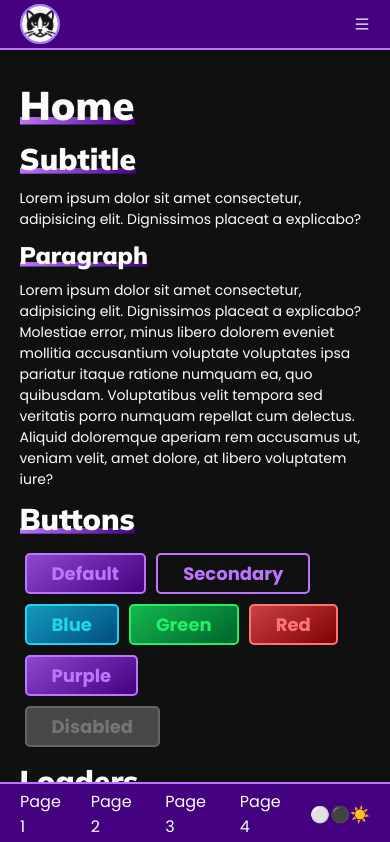
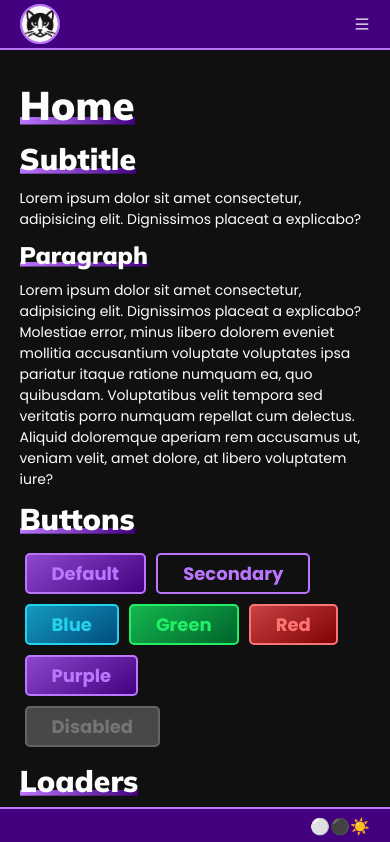
Before and after one commit to irenealcaine/template-navbar, a React (Create React App) app: page / in a window 390 px wide. Shown: the top 842 px of the page. Built offline with nearby package versions, Linux system fonts and the light colour scheme.

Commit message:
Update Footer.scss

```diff
--- a/src/Components/Footer/Footer.scss
+++ b/src/Components/Footer/Footer.scss
@@ -78,3 +78,11 @@
     }
   }
 }
+
+@media screen and (max-width: 768px) {
+  .footer {
+    .footer-list {
+      display: none;
+    }
+  }
+}
```
